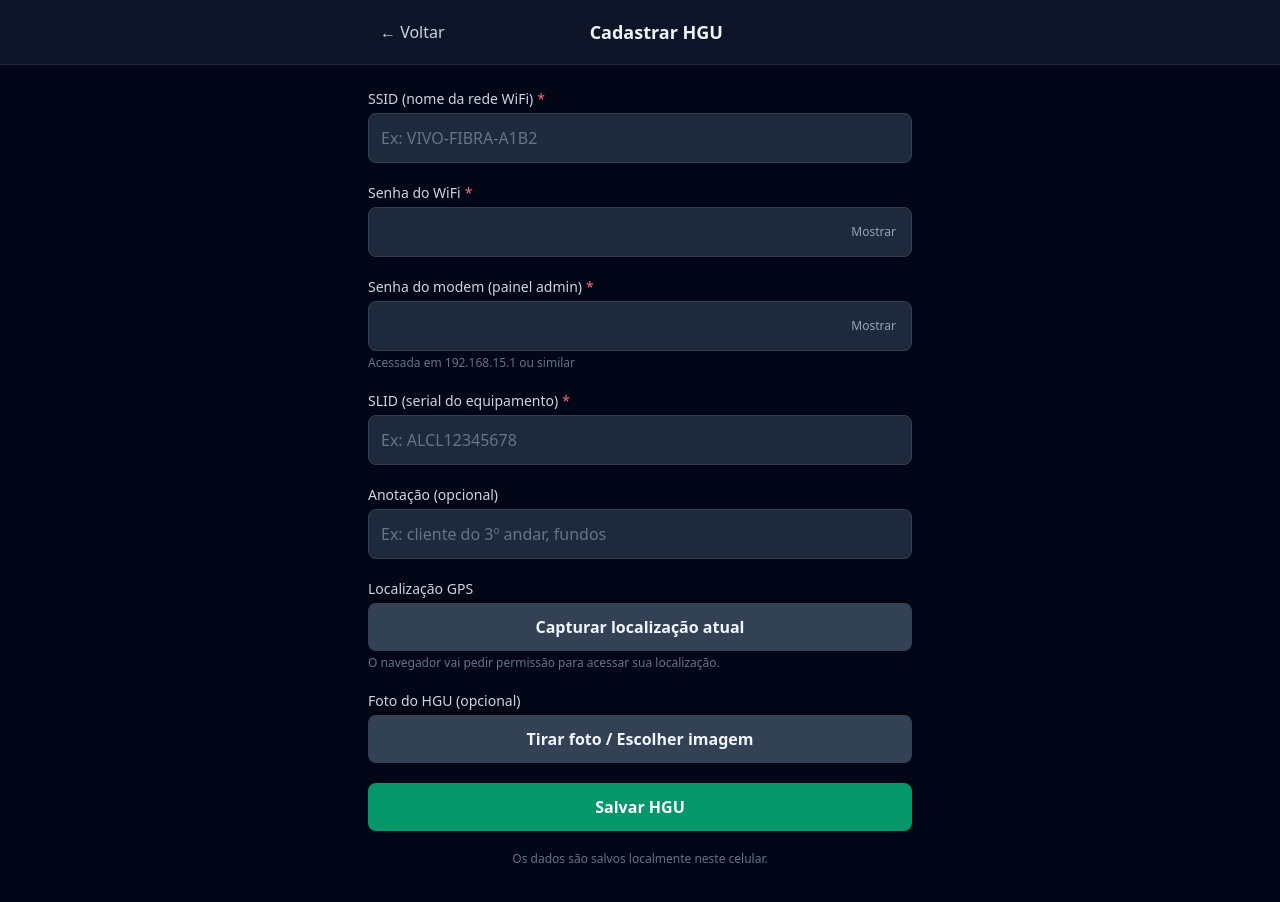
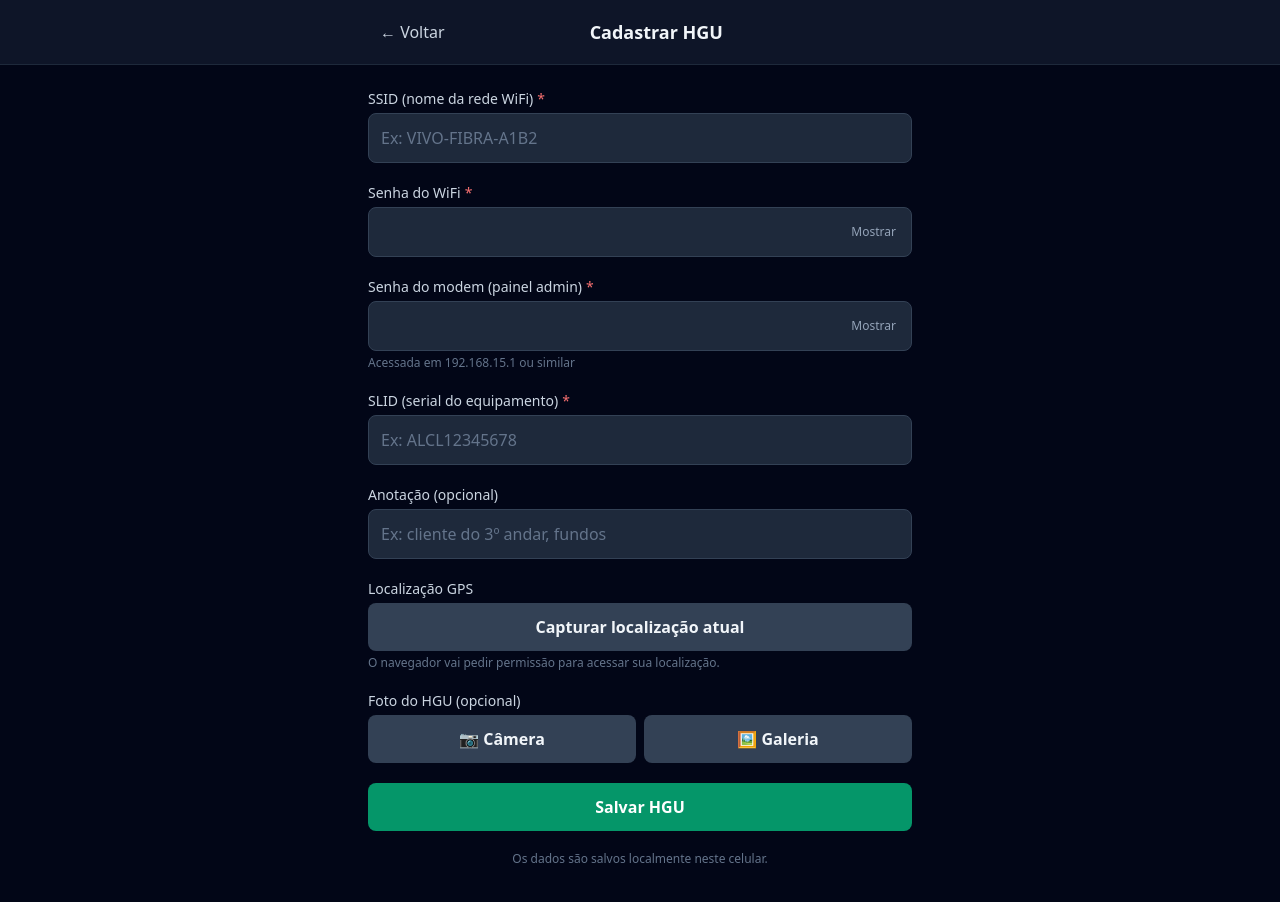
Before and after one commit to Welsete/hgu-manager, a React (Vite) app: page / in a window 1280 px wide. Both pictures are taken after a click on the button "+ Cadastrar novo HGU". Shown: the top 902 px of the page. Built offline with nearby package versions, Linux system fonts and the light colour scheme.

Commit message:
Adiciona opcao de galeria no PhotoInput

```diff
--- a/src/components/PhotoInput.jsx
+++ b/src/components/PhotoInput.jsx
@@ -2,11 +2,12 @@ import { useRef } from 'react'
 import { compressImage } from '../utils/image.js'
 
 /**
- * Input de foto opcional com captura direta da câmera traseira no mobile.
- * Recebe e devolve um data URL (string base64) — ou null para limpar.
+ * Input de foto opcional. Permite escolher entre câmera traseira (capture=environment)
+ * ou galeria (file picker padrão). Devolve um data URL ou null.
  */
 export function PhotoInput({ value, onChange, disabled }) {
-  const inputRef = useRef(null)
+  const cameraRef = useRef(null)
+  const galleryRef = useRef(null)
 
   async function handleFile(e) {
     const file = e.target.files?.[0]
@@ -19,7 +20,7 @@ export function PhotoInput({ value, onChange, disabled }) {
       alert('Não consegui processar essa imagem. Tente outra.')
     } finally {
       // Permite re-selecionar o mesmo arquivo
-      if (inputRef.current) inputRef.current.value = ''
+      if (e.target) e.target.value = ''
     }
   }
 
@@ -44,24 +45,43 @@ export function PhotoInput({ value, onChange, disabled }) {
           </button>
         </div>
       ) : (
+        <div className="grid grid-cols-2 gap-2">
           <button
             type="button"
-          onClick={() => inputRef.current?.click()}
+            onClick={() => cameraRef.current?.click()}
             className="btn-secondary"
             disabled={disabled}
           >
-          Tirar foto / Escolher imagem
+            📷 Câmera
           </button>
+          <button
+            type="button"
+            onClick={() => galleryRef.current?.click()}
+            className="btn-secondary"
+            disabled={disabled}
+          >
+            🖼️ Galeria
+          </button>
+        </div>
       )}
 
+      {/* Câmera traseira direto */}
       <input
-        ref={inputRef}
+        ref={cameraRef}
         type="file"
         accept="image/*"
         capture="environment"
         onChange={handleFile}
         className="hidden"
       />
+      {/* Galeria / file picker padrão */}
+      <input
+        ref={galleryRef}
+        type="file"
+        accept="image/*"
+        onChange={handleFile}
+        className="hidden"
+      />
     </div>
   )
 }
```
Lines whose indentation alone changed are shown as unchanged.
